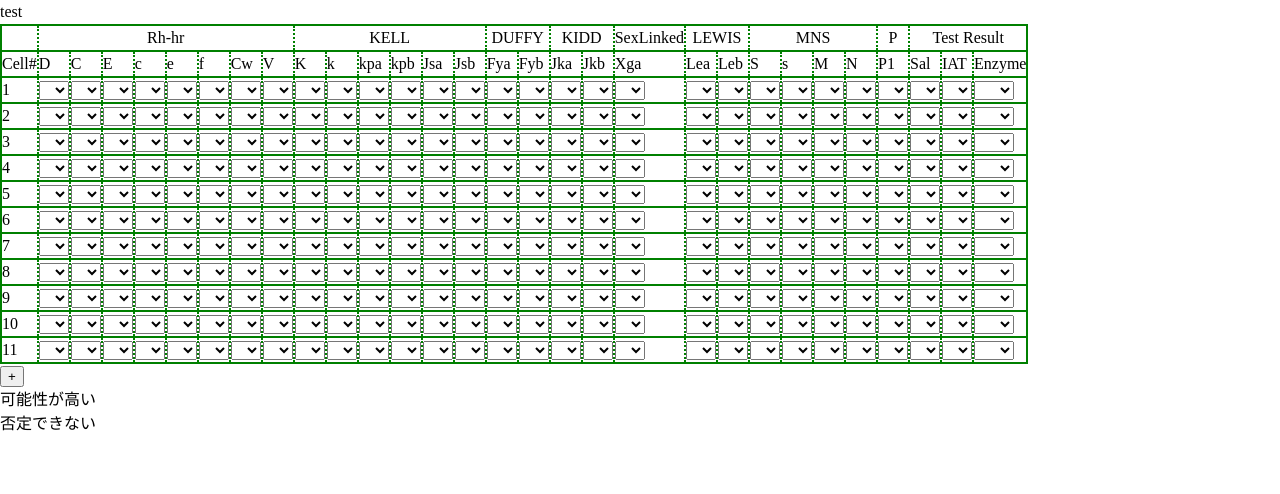
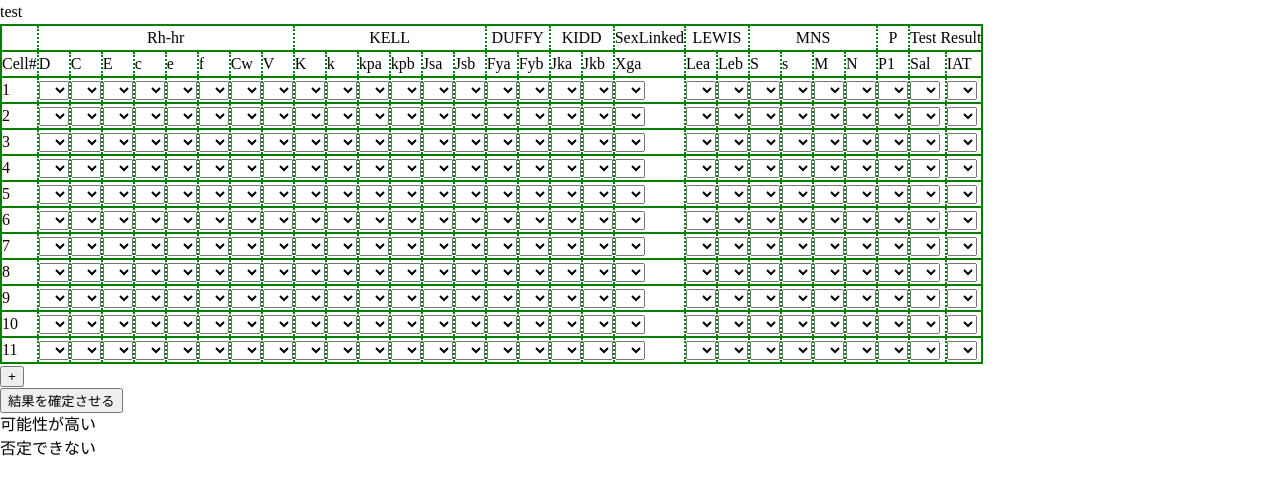
Before and after one commit to Apoll0nZ/repogitori, a plain HTML site: page final-product.html in a window 1280 px wide. Drawn offline with Linux system fonts and the light colour scheme.

Commit message:
23.10.12

```diff
--- a/final-product.css
+++ b/final-product.css
@@ -11,17 +11,3 @@ table th, table td {
   border-width: 2px; /* 線の太さ */
   border-color: green; /* 線色 */
 }
-.diagonal-line {
-  position: relative;
-}
-
-.diagonal-line::before {
-  content: "";
-  position: absolute;
-  top: 0;
-  left: 0;
-  width: 100%;
-  height: 100%;
-  border-top: 2px solid black;
-  transform: rotate(45deg);
-}
--- a/final-product.html
+++ b/final-product.html
@@ -1,5 +1,6 @@
 <!DOCTYPE html>
 <html lang="ja">
+
 <head>
   <meta charset="UTF-8" />
   <meta name="viewport" content="width=device-width, initial-scale=1.0" />
@@ -60,164 +61,158 @@
         <td id="P1">P<sub>1</sub></td>
         <td id="Sal">Sal</td>
         <td id="IAT">IAT</td>
-      <td id="Enzyme">Enzyme</td>
       </tr>
       <tr class="inputBox1" id="inputBox1">
         <td>1</td>
         <td><select id="Dselect">
             <option value=""></option>
-        <option value="1">+</option>
-        <option value="0">-</option>
+            <option value="+">+</option>
+            <option value="0">0</option>
         <td><select id="Cselect">
             <option value=""></option>
-        <option value="1">+</option>
-        <option value="0">-</option>
+            <option value="+">+</option>
+            <option value="0">0</option>
           </select></td>
         <td><select id="Eselect">
             <option value=""></option>
-        <option value="1">+</option>
-        <option value="0">-</option>
+            <option value="+">+</option>
+            <option value="0">0</option>
           </select></td>
         <td><select id="cselect">
             <option value=""></option>
-        <option value="1">+</option>
-        <option value="0">-</option>
+            <option value="+">+</option>
+            <option value="0">0</option>
           </select></td>
         <td><select id="eselect">
             <option value=""></option>
-        <option value="1">+</option>
-        <option value="0">-</option>
+            <option value="+">+</option>
+            <option value="0">0</option>
           </select></td>
         <td><select id="fselect">
             <option value=""></option>
-        <option value="1">+</option>
-        <option value="0">-</option>
+            <option value="+">+</option>
+            <option value="0">0</option>
           </select></td>
         <td><select id="Cwselect">
             <option value=""></option>
-        <option value="1">+</option>
-        <option value="0">-</option>
+            <option value="+">+</option>
+            <option value="0">0</option>
           </select></td>
         <td><select id="Vselect">
             <option value=""></option>
-        <option value="1">+</option>
-        <option value="0">-</option>
+            <option value="+">+</option>
+            <option value="0">0</option>
           </select></td>
         <td><select id="Kselect">
             <option value=""></option>
-        <option value="1">+</option>
-        <option value="0">-</option>
+            <option value="+">+</option>
+            <option value="0">0</option>
           </select></td>
         <td><select id="kselect">
             <option value=""></option>
-        <option value="1">+</option>
-        <option value="0">-</option>
+            <option value="+">+</option>
+            <option value="0">0</option>
           </select></td>
         <td><select id="kpaselect">
             <option value=""></option>
-        <option value="1">+</option>
-        <option value="0">-</option>
+            <option value="+">+</option>
+            <option value="0">0</option>
           </select></td>
         <td><select id="kpbselect">
             <option value=""></option>
-        <option value="1">+</option>
-        <option value="0">-</option>
+            <option value="+">+</option>
+            <option value="0">0</option>
           </select></td>
         <td><select id="Jsaselect">
             <option value=""></option>
-        <option value="1">+</option>
-        <option value="0">-</option>
+            <option value="+">+</option>
+            <option value="0">0</option>
           </select></td>
         <td><select id="Jsbselect">
             <option value=""></option>
-        <option value="1">+</option>
-        <option value="0">-</option>
+            <option value="+">+</option>
+            <option value="0">0</option>
           </select></td>
         <td><select id="Fyaselect">
             <option value=""></option>
-        <option value="1">+</option>
-        <option value="0">-</option>
+            <option value="+">+</option>
+            <option value="0">0</option>
           </select></td>
         <td><select id="Fybselect">
             <option value=""></option>
-        <option value="1">+</option>
-        <option value="0">-</option>
+            <option value="+">+</option>
+            <option value="0">0</option>
           </select></td>
         <td><select id="Jkaselect">
             <option value=""></option>
-        <option value="1">+</option>
-        <option value="0">-</option>
+            <option value="+">+</option>
+            <option value="0">0</option>
           </select></td>
         <td><select id="Jkbselect">
             <option value=""></option>
-        <option value="1">+</option>
-        <option value="0">-</option>
+            <option value="+">+</option>
+            <option value="0">0</option>
           </select></td>
         <td><select id="Xgaselect">
             <option value=""></option>
-        <option value="1">+</option>
-        <option value="0">-</option>
+            <option value="+">+</option>
+            <option value="0">0</option>
           </select></td>
         <td><select id="Leaselect">
             <option value=""></option>
-        <option value="1">+</option>
-        <option value="0">-</option>
+            <option value="+">+</option>
+            <option value="0">0</option>
           </select></td>
         <td><select id="Lebselect">
             <option value=""></option>
-        <option value="1">+</option>
-        <option value="0">-</option>
+            <option value="+">+</option>
+            <option value="0">0</option>
           </select></td>
         <td><select id="Sselect">
             <option value=""></option>
-        <option value="1">+</option>
-        <option value="0">-</option>
+            <option value="+">+</option>
+            <option value="0">0</option>
           </select></td>
         <td><select id="sselect">
             <option value=""></option>
-        <option value="1">+</option>
-        <option value="0">-</option>
+            <option value="+">+</option>
+            <option value="0">0</option>
           </select></td>
         <td><select id="Mselect">
             <option value=""></option>
-        <option value="1">+</option>
-        <option value="0">-</option>
+            <option value="+">+</option>
+            <option value="0">0</option>
           </select></td>
         <td><select id="Nselect">
             <option value=""></option>
-        <option value="1">+</option>
-        <option value="0">-</option>
+            <option value="+">+</option>
+            <option value="0">0</option>
           </select></td>
         <td><select id="P1select">
             <option value=""></option>
-        <option value="1">+</option>
-        <option value="0">-</option>
+            <option value="+">+</option>
+            <option value="0">0</option>
           </select></td>
         <td><select id="Salselect">
             <option value=""></option>
-        <option value="1">+</option>
-        <option value="0">-</option>
+            <option value="+">+</option>
+            <option value="0">0</option>
           </select></td>
         <td><select id="IATselect">
             <option value=""></option>
-        <option value="1">+</option>
-        <option value="0">-</option>
-      </select></td>
-      <td><select id="Enzselect">
-        <option value=""></option>
-        <option value="1">+</option>
-        <option value="0">-</option>
-        <option value="NT">NT</option>
+            <option value="+">+</option>
+            <option value="0">0</option>
           </select></td>
       </tr>
     </tbody>
   </table>
   <button onclick="pluscloneRow()">+</button>
-<table class="myTable" id="myTable">
-  </table>
+  <div>
+    <button id="Result">結果を確定させる</button>
+  </div>
   <div>可能性が高い</div>
   <div id="important"></div>
-<div >否定できない</div>
+  <div>否定できない</div>
   <div id="nDenied"></div>
   <!-- ↑↑↑↑↑↑↑↑↑↑↑↑↑↑ ここから上に、ブラウザに表示したい内容を記述する ↑↑↑↑↑↑↑↑↑↑↑↑↑↑ -->
   <div>
@@ -231,4 +226,5 @@
   <script src="final-product.js"></script>
   <!-- ↓↓↓↓↓↓↓↓↓↓↓↓↓↓ 上の2行はHTMLとJavaScriptファイルを繋ぐ役割を果たしています ↓↓↓↓↓↓↓↓↓↓↓↓↓↓ -->
 </body>
+
 </html>
--- a/final-product.js
+++ b/final-product.js
@@ -1,14 +1,4 @@
-/**
- * $()
- *
- * $().on('click', function() {
- *
- * })
- *
- * const season = "";
- * let votesCount = "";
- */
-window.onload = function() {
+window.onload = function () {
     cloneRow(10); // 初期表示で10行複製
 };
 
@@ -25,7 +15,7 @@ function cloneRow(numberOfRows) {
         // select idの更新
         const selectElements = newRow.querySelectorAll("select");
         selectElements.forEach(select => {
-            select.id = select.id +(i+2);
+            select.id = select.id + (i + 2);
         });
 
         table.appendChild(newRow);
@@ -39,8 +29,30 @@ function pluscloneRow() {
     newRow.cells[0].textContent = lastCellNumber + 1; // セル番号を12から順に増やす
     const selectElements = newRow.querySelectorAll("select");
     selectElements.forEach(select => {
-      // selectのidを12から順に増やす
+        // selectのidを12から順に増やす
         select.id = select.id.substring(0, 7) + (lastCellNumber + 1);
     });
     table.appendChild(newRow);
 }
+
+// 全てのセレクト要素を取得
+const selectElements = document.querySelectorAll('table select');
+
+// 列ごとに選択値を格納する配列の配列
+const selectedValuesByColumn = [];
+
+// テーブルの列数を取得（仮定: すべての行のセル数が同じ）
+const columnCount = selectElements[0].parentNode.parentNode.children[0].children.length;
+
+// 列ごとに処理
+for (let i = 0; i < columnCount; i++) {
+    selectedValuesByColumn[i] = []; // 各列の配列を初期化
+    // i番目の列の全てのセレクト要素を取得
+    const columnSelects = document.querySelectorAll(`table tr td:nth-child(${i + 1}) select`);
+    // 各セレクト要素の値を配列に追加
+    columnSelects.forEach(select => {
+        selectedValuesByColumn[i].push(select.value);
+    });
+}
+
+console.log(selectedValuesByColumn);
```
Lines whose indentation alone changed are shown as unchanged.
